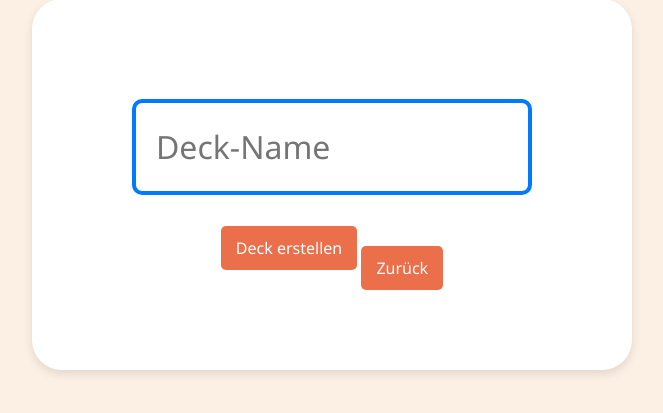
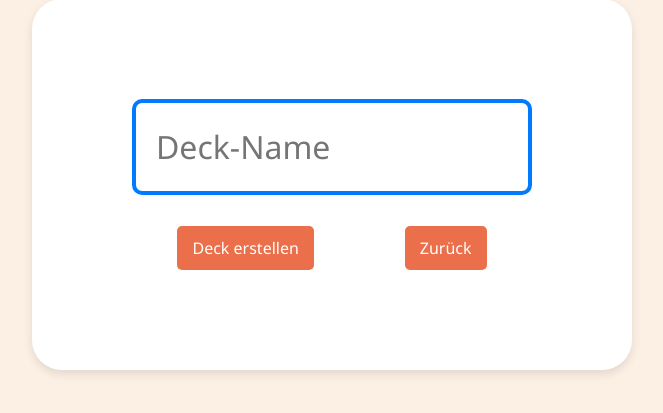
Before and after one commit to EliasResch/Flashcards, a PHP site: page /deck-erstellen.php in a window 1280 px wide. Shown: the part 131-544 px from the top of the page, without its empty margins (318-981 px from the left). Run offline with PHP 8.4, Linux system fonts and the light colour scheme.

Commit message:
verbesserungen
verbesserungen

```diff
--- a/deck-erstellen.php
+++ b/deck-erstellen.php
@@ -64,8 +64,15 @@ if ($_SERVER["REQUEST_METHOD"] == "POST" && isset($_POST['deck_name'])) {
 
                     <input type="text" name="deck_name" id="deck_name" class="styled-input" placeholder="Deck-Name" required>
                 </div>
-                <button type="submit" class="cta-button">Deck erstellen</button>
-                <a href="index.php" class="cta-button" id="deck-erstellen-zurück">Zurück</a>
+
+                <div id="straight">
+                    <button type="submit" class="cta-button">
+                        Deck erstellen
+                    </button>
+                    <button type="reset" class="cta-button" id="backbutton">Zurück</button>
+
+                </div>
+
             </form>
         <?php else: ?>
             <h1 class="text-center">Deck: <?php echo htmlspecialchars($deck_name); ?></h1>
@@ -112,5 +119,11 @@ if ($_SERVER["REQUEST_METHOD"] == "POST" && isset($_POST['deck_name'])) {
             </form>
         <?php endif; ?>
     </div>
+
+    <script>
+        document.getElementById('backbutton').addEventListener('click', function() {
+            window.location.href = 'index.php';
+        });
+    </script>
 </body>
 </html>
--- a/deck-karten.php
+++ b/deck-karten.php
@@ -32,6 +32,8 @@ if ($_SERVER["REQUEST_METHOD"] == "POST" && isset($_GET['deck'])) {
     } else {
         $message = "Fehler: " . $conn->error;
     }
+
+    header("Location: deck-karten.php?deck=" . urlencode($deck_name));
 }
 ?>
 <!DOCTYPE html>
@@ -61,7 +63,7 @@ if ($_SERVER["REQUEST_METHOD"] == "POST" && isset($_GET['deck'])) {
             </form>
         </div>
 
-        <div id="carouselExampleFade" class="carousel slide carousel-fade" data-bs-ride="false">
+        <div id="carouselExampleFade" class="carousel slide" data-bs-ride="false">
             <div class="carousel-inner">
                 <?php
                 $displayOption = $_GET['displayOption'] ?? 'both'; // Standard: Beides anzeigen
--- a/style.css
+++ b/style.css
@@ -95,6 +95,10 @@ h1 {
 .cta-button:hover {
   background-color: #d95d38;
   text-decoration: none;
+}
+
+#straight {
+  display: flex;
 }
 
 .delete-button {
@@ -296,11 +300,6 @@ body.datenschutz a:hover {
   color: #333;
 }
 
-#deck-erstellen-zurück {
-  position: relative;
-  top: 20px;
-}
-
 .card-list {
   list-style-type: none;
   padding: 0;
@@ -370,7 +369,7 @@ header h1 {
   vertical-align: middle;
 }
 
-.bearbeiten  {
+.bearbeiten {
   font-size: 40px;
   color: black;
   text-decoration: none;
@@ -380,7 +379,6 @@ header h1 {
 .bearbeiten:hover {
   text-decoration: underline;
 }
-
 
 .display-option-container {
   position: absolute;
```
